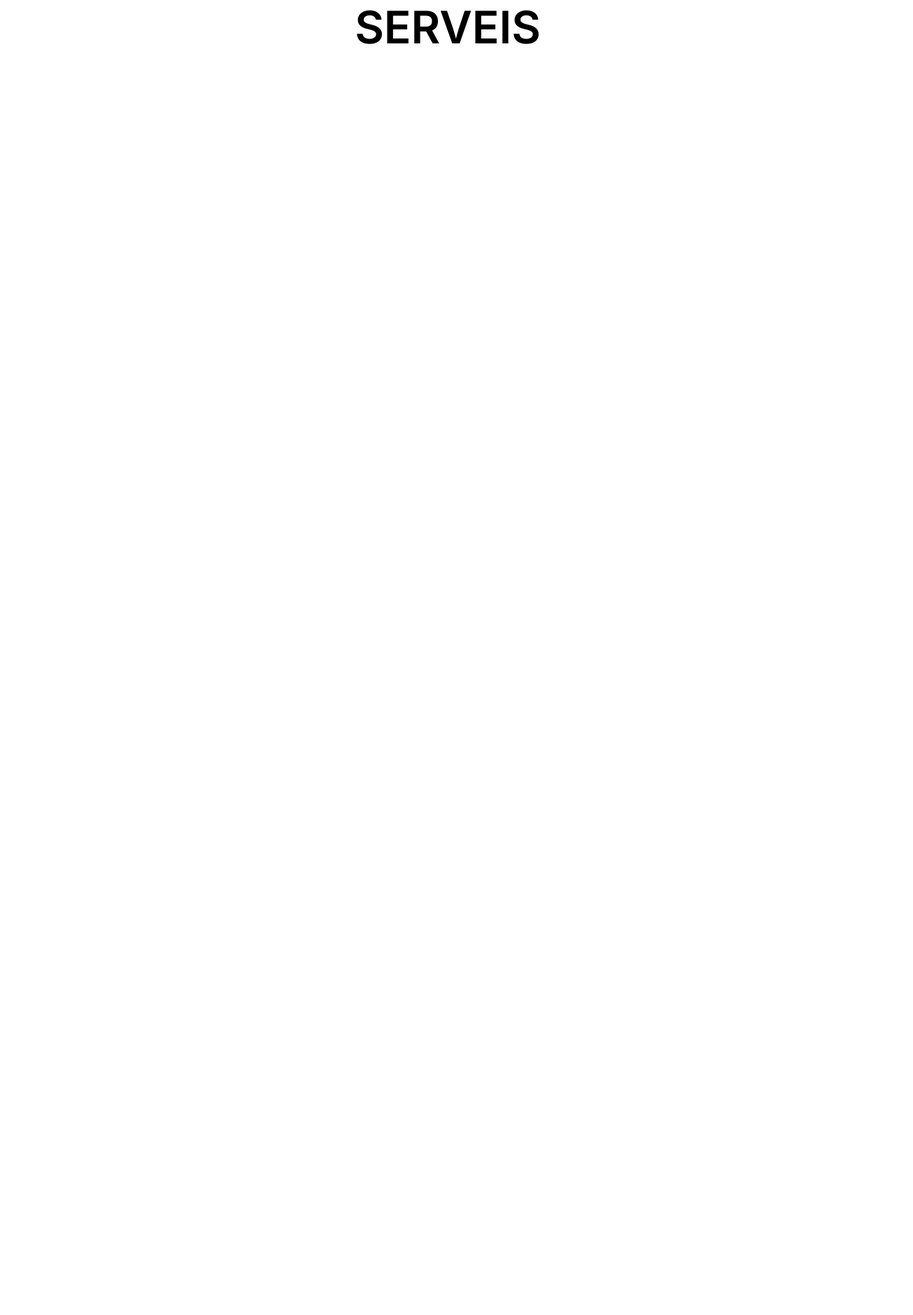
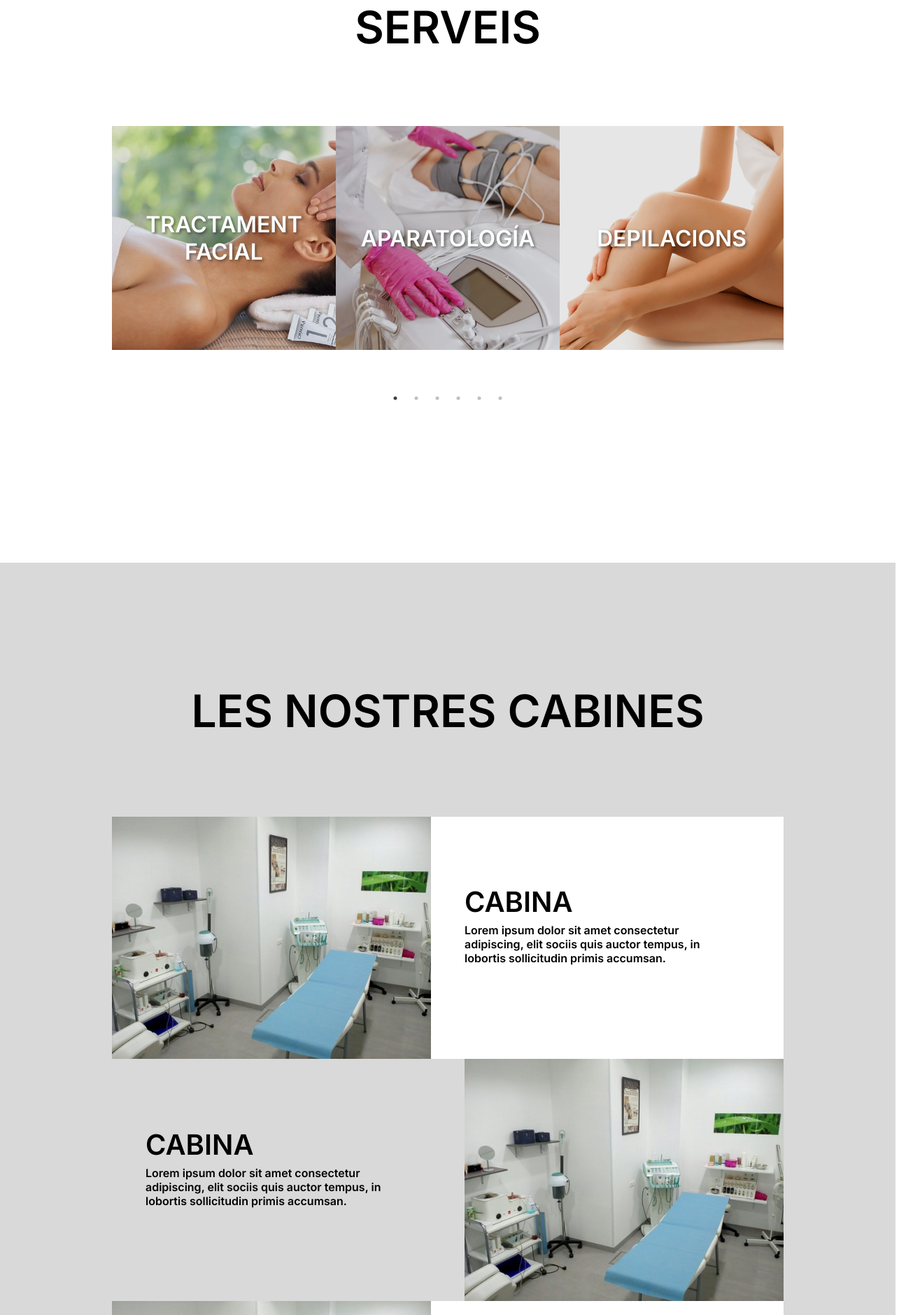
Before and after one commit to ericsubirana/EsteticaConnect, a React (Create React App) app in the folder front/: page / in a window 1280 px wide. Shown: the part 1080-2959 px from the top of the page at 70% size, 1305 px wide, since content can reach past the window. Before the commit the page ends 1210 px from the top, so only its background shows below. Built offline with nearby package versions, Linux system fonts and the light colour scheme.

Commit message:
carrousel serveis & mostrar cabines

```diff
--- a/front/package.json
+++ b/front/package.json
@@ -16,6 +16,7 @@
     "react-router-dom": "^6.16.0",
     "react-scripts": "5.0.1",
     "react-slick": "^0.29.0",
+    "slick-carousel": "^1.8.1",
     "web-vitals": "^2.1.4"
   },
   "scripts": {
--- a/front/src/components/carrousel/Carrousel.js
+++ /dev/null
@@ -1,40 +0,0 @@
-import React, { useState } from 'react'
-import Slider from "react-slick";
-
-import "slick-carousel/slick/slick.css";
-import "slick-carousel/slick/slick-theme.css";
-
-import "./carrousel.css"
-import img1 from '../../assets/annexos.png'
-import img2 from '../../assets/aparatologia.webp'
-import img3 from '../../assets/depilacions.png'
-import img4 from '../../assets/manicura.jpg'
-import img5 from '../../assets/tractamentCorporal.jpg'
-import img6 from '../../assets/tractamentFacial.jpg'
-
-
-
-
-function Carrousel() {
-
-  const images = [img1, img2, img3, img4, img5, img6];
-
-  var settings = {
-    dots: true,
-    infinite: true,
-    speed: 500,
-    slidesToShow: 1,
-    slidesToScroll: 1
-  };
-
-  return (
-    <div className='carrousel'>
-        <h1>SERVEIS</h1>
-        <Slider {...settings}>
-
-        </Slider>
-    </div>
-  )
-}
-
-export default Carrousel
--- a/front/src/components/carrousel/carrousel.css
+++ /dev/null
@@ -1,5 +0,0 @@
-.carrousel h1{
-    margin-top: 280px;
-    text-align: center;
-    font-size: 4em;
-}
--- a/front/src/components/footer/Footer.js
+++ b/front/src/components/footer/Footer.js
@@ -2,9 +2,8 @@ import React from 'react'
 
 function Footer() {
   return (
-    <div className='routesDown'>
-      <Link className='about' to='/'>About</Link>
-      <Link className='contact' to='/'>Contact</Link>
+    <div className=''>
+      FOOTER
     </div>
   )
 }
--- /dev/null
+++ b/front/src/components/homeComponents/cabines/Cabines.js
@@ -0,0 +1,45 @@
+import React from 'react'
+
+import './cabines.css'
+import img1 from '../../../assets/cabina.jpg'
+
+function Cabines() {
+
+    const info = [
+        {
+            image: img1,
+            description: "Lorem ipsum dolor sit amet consectetur adipiscing, elit sociis quis auctor tempus, in lobortis sollicitudin  primis accumsan.",
+        },
+        {
+            image: img1,
+            description: "Lorem ipsum dolor sit amet consectetur adipiscing, elit sociis quis auctor tempus, in lobortis sollicitudin  primis accumsan.",
+        },
+        {
+            image: img1,
+            description: "Lorem ipsum dolor sit amet consectetur adipiscing, elit sociis quis auctor tempus, in lobortis sollicitudin  primis accumsan.",
+        }
+    ];
+
+    return (
+        <div className='cabines'>
+            <div className='titleCabines'>
+                <h1>LES NOSTRES CABINES</h1>
+            </div>
+            <div className='centerCabines'>
+                {info.map((e, index) => (
+                    <div key={index} className={index % 2 === 0 ? 'even' : 'odd'}>
+                        <div className={`imageCabina ${index % 2 === 1 ? 'swap' : ''}`}>
+                            <img src={e.image} alt="" />
+                        </div>
+                        <div className={`textCabina ${index % 2 === 1 ? 'swap' : ''}`}>
+                            <h2 className='titleCabina'>CABINA</h2>
+                            <p>{e.description}</p>
+                        </div>
+                    </div>
+                ))}
+            </div>
+        </div>
+    )
+}
+
+export default Cabines
--- /dev/null
+++ b/front/src/components/homeComponents/cabines/cabines.css
@@ -0,0 +1,77 @@
+.cabines {
+    background-color: #D9D9D9;
+    display: flex;
+    flex-direction: column;
+    align-items: center;
+}
+
+.titleCabines{
+    margin-top: 130px;
+    margin-bottom: 70px;
+    font-size: 2em;
+}
+
+.cabines p {
+    width: 75%;
+}
+
+.cabines h1 {
+    text-align: center;
+}
+
+.cabines img{
+    width: 100%;
+    height: 100%;
+    object-fit: cover;
+}
+
+.centerCabines{
+    position: relative;
+    display: flex;
+    flex-direction: column;
+    align-items: center;
+    margin-bottom: 240px;
+}
+
+.even {
+    display: flex;
+    flex-direction: row;
+    background-color: white;
+    width: 75%;
+}
+
+.even > * {
+    flex: 0.7; /* Divide el ancho de los elementos por la mitad */
+}
+
+.odd {
+    display: flex;
+    flex-direction: row;
+    width: 75%;
+}
+
+.odd > * {
+    flex: 1; /* Divide el ancho de los elementos por la mitad */
+}
+
+.imageCabina.swap{
+    order:2
+}
+
+.textCabina.swap{
+    order: 1
+}
+
+.titleCabina {
+    text-align: left;
+    font-size: 2.5em;
+    margin-bottom: -10px;
+    margin-top: -20px;
+}
+
+.textCabina{
+    display: flex;
+    flex-direction: column;
+    justify-content: center;
+    margin-left: 5%;
+}
--- /dev/null
+++ b/front/src/components/homeComponents/carrousel/Carrousel.js
@@ -0,0 +1,69 @@
+import React, { useState } from 'react';
+import Slider from "react-slick";
+
+import "./carrousel.css";
+import img1 from '../../../assets/annexos.png';
+import img2 from '../../../assets/aparatologia.webp';
+import img3 from '../../../assets/depilacions.png';
+import img4 from '../../../assets/manicura.jpg';
+import img5 from '../../../assets/tractamentCorporal.jpg';
+import img6 from '../../../assets/tractamentFacial.jpg';
+
+import "slick-carousel/slick/slick.css";
+import "slick-carousel/slick/slick-theme.css";
+
+function Carrousel() {
+  const info = [
+    {
+      image: img6,
+      title: 'TRACTAMENT FACIAL'
+    },
+    {
+      image: img2,
+      title: 'APARATOLOGÍA'
+    },
+    {
+      image: img3,
+      title: 'DEPILACIONS'
+    },
+    {
+      image: img5,
+      title: 'TRACTAMENT CORPORAL'
+    },
+    {
+      image: img4,
+      title: 'MANICURA'
+    },
+    {
+      image: img1,
+      title: 'ANNEXOS'
+    },
+
+  ];
+
+  const settings = {
+    dots: true,
+    infinite: true,
+    speed: 500,
+    slidesToShow: 3,
+    slidesToScroll: 1
+  };
+
+  return (
+    <div className='carrousel'>
+      <h1>SERVEIS</h1>
+      <div className='allImages'>
+        <Slider {...settings}>
+          {info.map((e, index) => (
+            <div key={index} className='slider'>
+              <img src={e.image} className='imageSlider' />
+              <p className='titleCarrousel'>{e.title}</p>
+            </div>
+          ))}
+        </Slider>
+      </div>
+    </div>
+  );
+}
+
+export default Carrousel;
--- /dev/null
+++ b/front/src/components/homeComponents/carrousel/carrousel.css
@@ -0,0 +1,51 @@
+.carrousel h1{
+    margin-top: 280px;
+    text-align: center;
+    font-size: 4em;
+}
+
+.carrousel{
+    margin-bottom: 250px;
+}
+
+.allImages{
+    width: 75%;
+    margin: 0 auto;
+    text-align: center;
+}
+
+.slider{
+    position: relative;
+    height: 20rem;
+    width: 20rem;
+    margin-top: 60px;
+    margin-bottom: 50px;
+}
+
+.slider:hover{
+    cursor:pointer;
+    box-shadow: 1px 1px 5px rgba(0, 0, 0, 0.5);
+    z-index: 99;
+}
+
+.slider:hover .titleCarrousel  {
+    text-shadow: 4px 4px 8px rgba(0, 0, 0, 0.7);
+}
+
+.titleCarrousel{
+    position: absolute;
+    color: white;
+    text-shadow: 2px 2px 4px rgba(0, 0, 0, 0.5);
+    font-size: 2rem;
+    top: 40%;
+    left: 50%;
+    transform: translate(-50%, -50%);
+    z-index: 1;
+}
+
+.imageSlider{
+    width: 100%;
+    height: 100%;
+    object-fit: cover;
+    filter: brightness(90%);
+}
--- a/front/src/pages/Home.js
+++ b/front/src/pages/Home.js
@@ -2,7 +2,9 @@ import React from 'react'
 import Header from '../components/header/Header'
 
 import "./home.css";
-import Carrousel from '../components/carrousel/Carrousel';
+import Carrousel from '../components/homeComponents/carrousel/Carrousel';
+import Cabines from '../components/homeComponents/cabines/Cabines';
+import Footer from '../components/footer/Footer'
 
 function Home() {
   return (
@@ -18,6 +20,8 @@ function Home() {
         </div>
       </div>
       <Carrousel />
+      <Cabines />
+      <Footer />
     </>
   )
 }
```
Also changed, not shown: front/src/pages/home.css (+0 -9 lines), front/src/assets/cabina.jpg (added), front/src/components/footer/footer.css (added), 1 other file (tests, documents, lock files or other folders).
